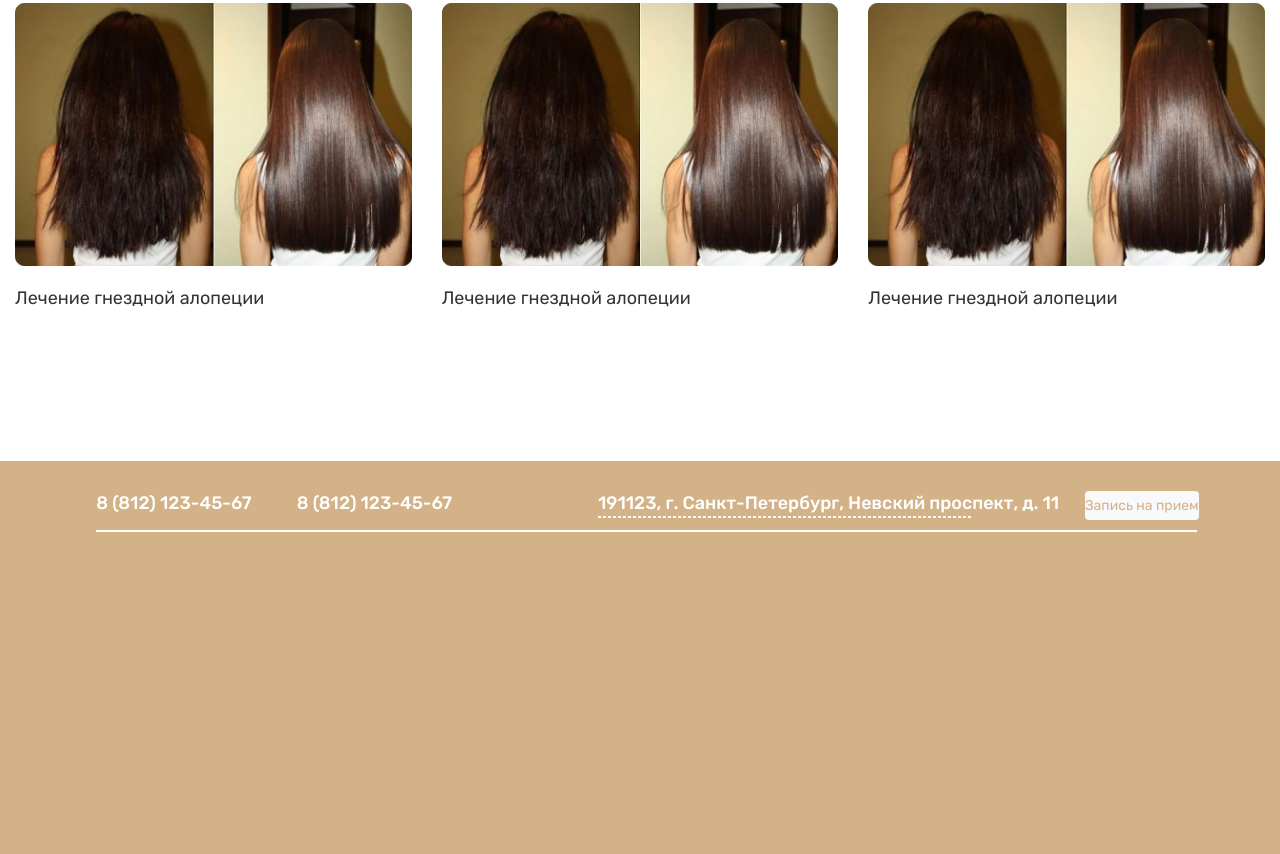
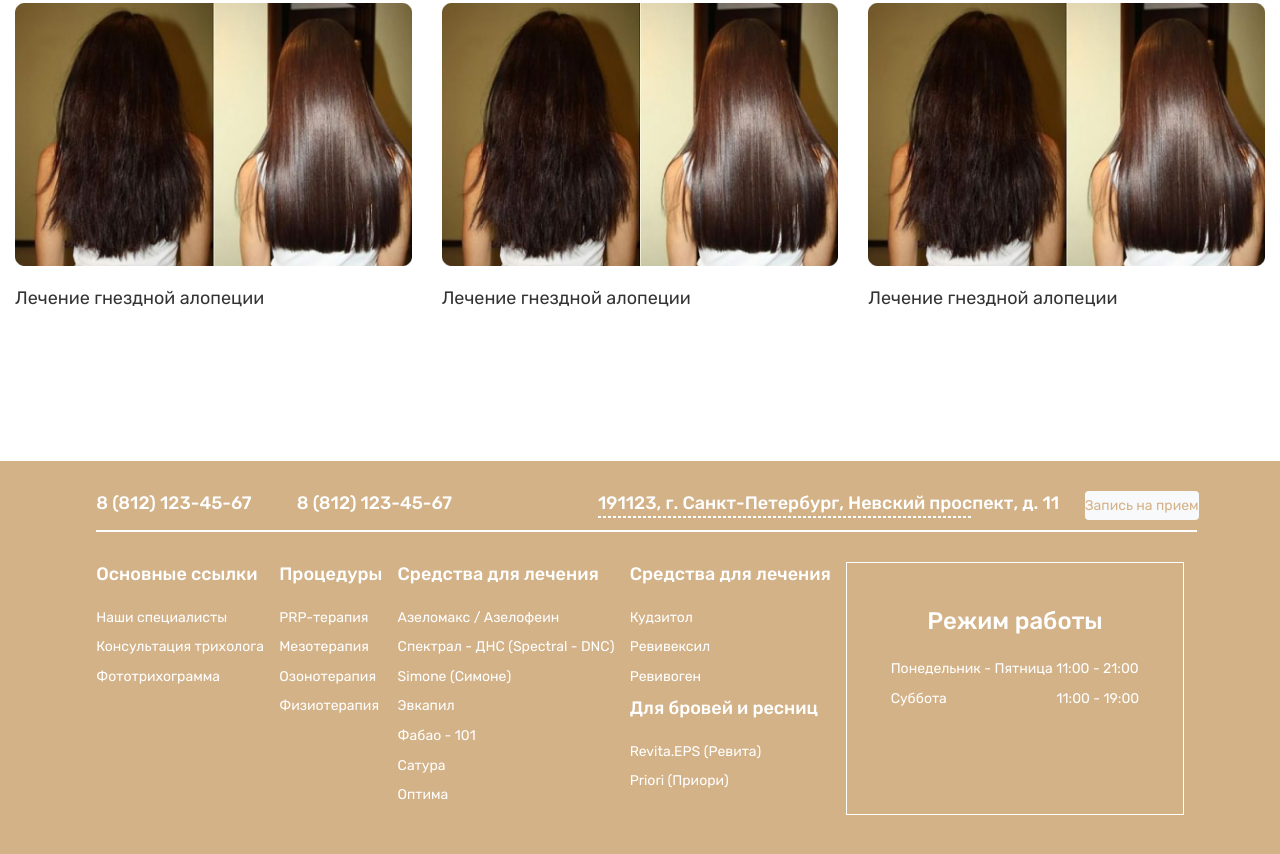
Before and after one commit to Zokerzes/html-css6.1, a plain HTML site: page index.html in a window 1280 px wide. Shown: the part 1050-1904 px from the top of the page. Drawn offline with nearby package versions, Linux system fonts and the light colour scheme.

Commit message:
закончил

```diff
--- a/index.html
+++ b/index.html
@@ -129,12 +129,50 @@
         </div>
       </div>
 
-      <div class="foot-content-general">
-        <div class="foot-content-general-block1"></div>
-        <div class="foot-content-general-block1"></div>
-        <div class="foot-content-general-block1"></div>
-        <div class="foot-content-general-block1"></div>
-        <div class="foot-content-general-block2"></div>
+      <div class="foot-content-general d-flex justify-content-between">
+        <div class="foot-content-general-block1">
+          <H5>Основные ссылки</H5>
+          <p>Наши специалисты</p>
+          <p>Консультация трихолога</p>
+          <p>Фототрихограмма</p>
+        </div>
+        <div class="foot-content-general-block1">
+          <h5>Процедуры</h5>
+          <p>PRP-терапия</p>
+          <p>Мезотерапия</p>
+          <p>Озонотерапия</p>
+          <p>Физиотерапия</p>
+        </div>
+        <div class="foot-content-general-block1">
+          <h5>Средства для лечения</h5>
+          <p>Азеломакс / Азелофеин</p>
+          <p>Спектрал - ДНС (Spectral - DNC)</p>
+          <p>Simone (Симоне)</p>
+          <p>Эвкапил</p>
+          <p>Фабао - 101</p>
+          <p>Сатура</p>
+          <p>Оптима</p>
+        </div>
+        <div class="foot-content-general-block1">
+          <h5>Средства для лечения</h5>
+          <p>Кудзитол</p>
+          <p>Ревивексил</p>
+          <p>Ревивоген</p>
+          <h5>Для бровей и ресниц</h5>
+          <p>Revita.EPS (Ревита)</p>
+          <p>Priori (Приори)</p>
+        </div>
+        <div class="foot-content-general-block2">
+          <h3>Режим работы</h3>
+          <p>
+            <span>Понедельник - Пятница</span>
+            <span>11:00 - 21:00</span>
+          </p>
+          <p>
+            <span>Суббота&nbsp&nbsp&nbsp&nbsp&nbsp&nbsp&nbsp&nbsp&nbsp&nbsp&nbsp&nbsp&nbsp&nbsp&nbsp&nbsp&nbsp&nbsp&nbsp&nbsp&nbsp&nbsp&nbsp&nbsp&nbsp&nbsp&nbsp&nbsp&nbsp&nbsp&nbsp</span>
+            <span style="align-self: flex-end;">11:00 - 19:00</span>
+          </p>
+        </div>
       </div>
     </div>
   </footer>
--- a/less/main.less
+++ b/less/main.less
@@ -187,5 +187,63 @@ p {
       }
 
     }
+
+    &-general {
+      -ms-flex-item-align: auto;
+
+      &-block1 {
+        & h5 {
+          margin-bottom: 20px;
+          font-family: 'Rubik';
+          font-style: normal;
+          font-weight: 500;
+          font-size: 18px;
+          line-height: 140%;
+          color: #FFFFFF;
+        }
+
+        & p {
+          margin-bottom: 10px;
+          font-family: 'Rubik';
+          font-style: normal;
+          font-weight: 400;
+          font-size: 14px;
+          line-height: 140%;
+          color: #FFFFFF;
+        }
+      }
+
+      &-block2 {
+        display: inline-block;
+        border: 1px solid white;
+        padding-top: 42px;
+        padding-bottom: 41px;
+        padding-left: 4%;
+        padding-right: 4%;
+
+        & h3 {
+          margin-bottom: 20px;
+          font-family: 'Rubik';
+          font-style: normal;
+          font-weight: 500;
+          font-size: 24px;
+          line-height: 140%;
+          text-align: center;
+          color: #FFFFFF;
+        }
+
+        & p {
+          margin-bottom: 10px;
+          text-align: justify;
+          font-family: 'Rubik';
+          font-style: normal;
+          font-weight: 400;
+          font-size: 14px;
+          line-height: 140%;
+          color: #FFFFFF;
+        }
+      }
+    }
+
   }
 }
```
Also changed, not shown: css/main.css, 1 other file.
